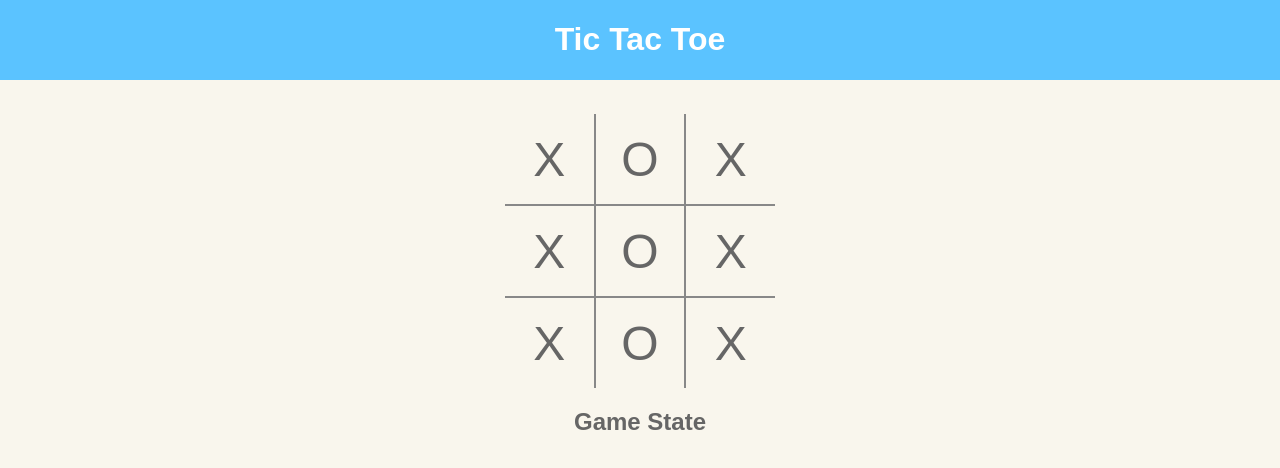
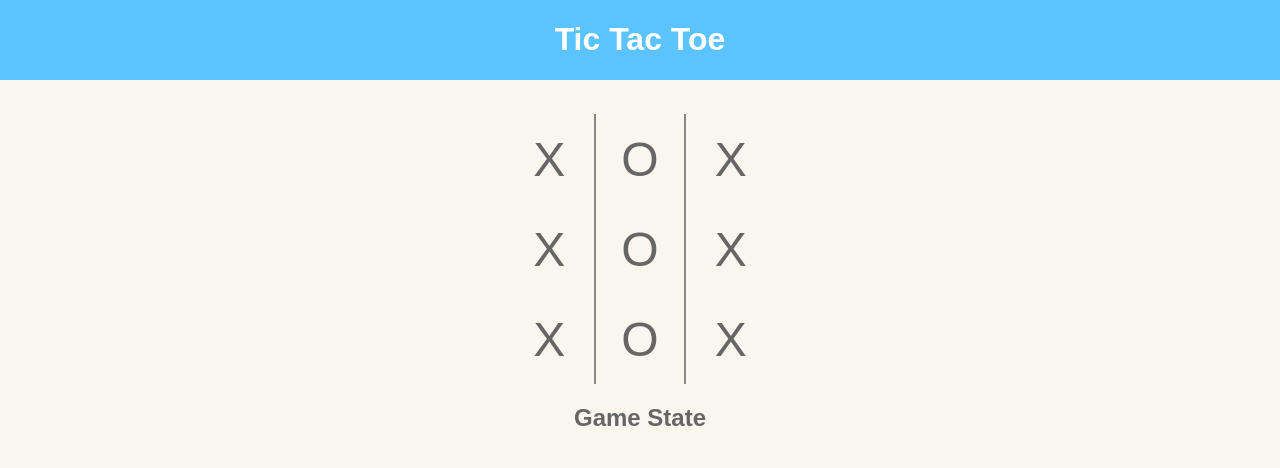
Before and after one commit to shoemakerdr/TicTacToe, a React (Create React App) app: page / in a window 1280 px wide. Shown: the top 468 px of the page. Built offline with nearby package versions, Linux system fonts and the light colour scheme; a web font is replaced by a local one.

Commit message:
removed rowStyle and replaced with div wrapper around row

```diff
--- a/src/Board.js
+++ b/src/Board.js
@@ -1,19 +1,14 @@
 import React from 'react'
 import './Board.css'
 import Row from './Row'
-
-const styles = {
-    centerRow: {
-        borderTop: '2px solid #888',
-        borderBottom: '2px solid #888'
-    }
-}
 
 const Board = props => (
         <div className='Board-wrapper'>
             <div className='Board'>
                 <Row />
-                <Row rowStyle={styles.centerRow}/>
+                <div className='row-center'>
+                    <Row />
+                </div>
                 <Row />
             </div>
         </div>
```
